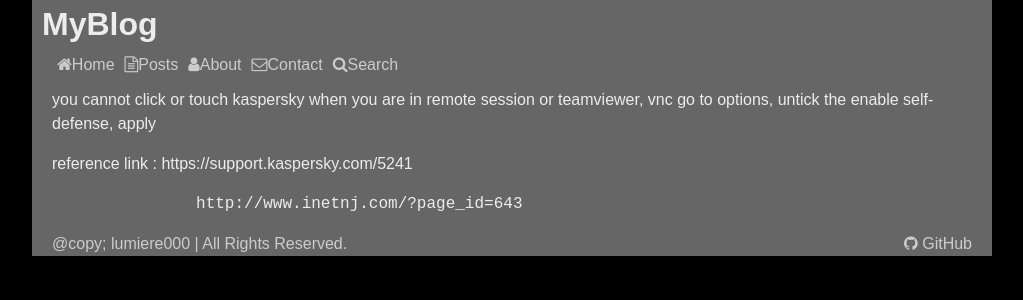
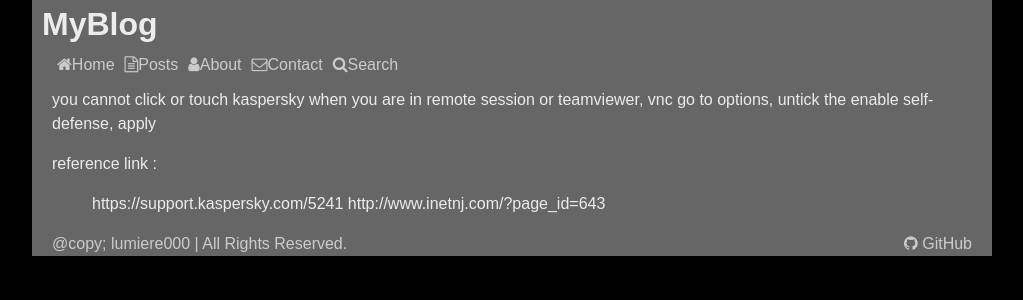
Before and after one commit to lumiere000/blog, a Jekyll site: the page built from _posts/2017-11-16-kaspersky_self_defense.md, in a window 1280 px wide. Shown: the top 300 px of the page, without its empty margins (128-1151 px from the left). Built offline with Jekyll 4.4.1, drawn with Linux system fonts in a browser that asks for light colours; nearby versions of some CDN libraries; our own code applies the rules of GitHub Pages for plain Markdown files.

```diff
--- a/_posts/2017-11-16-kaspersky_self_defense.md
+++ b/_posts/2017-11-16-kaspersky_self_defense.md
@@ -2,6 +2,6 @@
   go to options, untick the enable self-defense, apply
 
 
-  reference link : https://support.kaspersky.com/5241
-
-                   http://www.inetnj.com/?page_id=643
+  reference link :
+  >https://support.kaspersky.com/5241
+  >http://www.inetnj.com/?page_id=643
```
